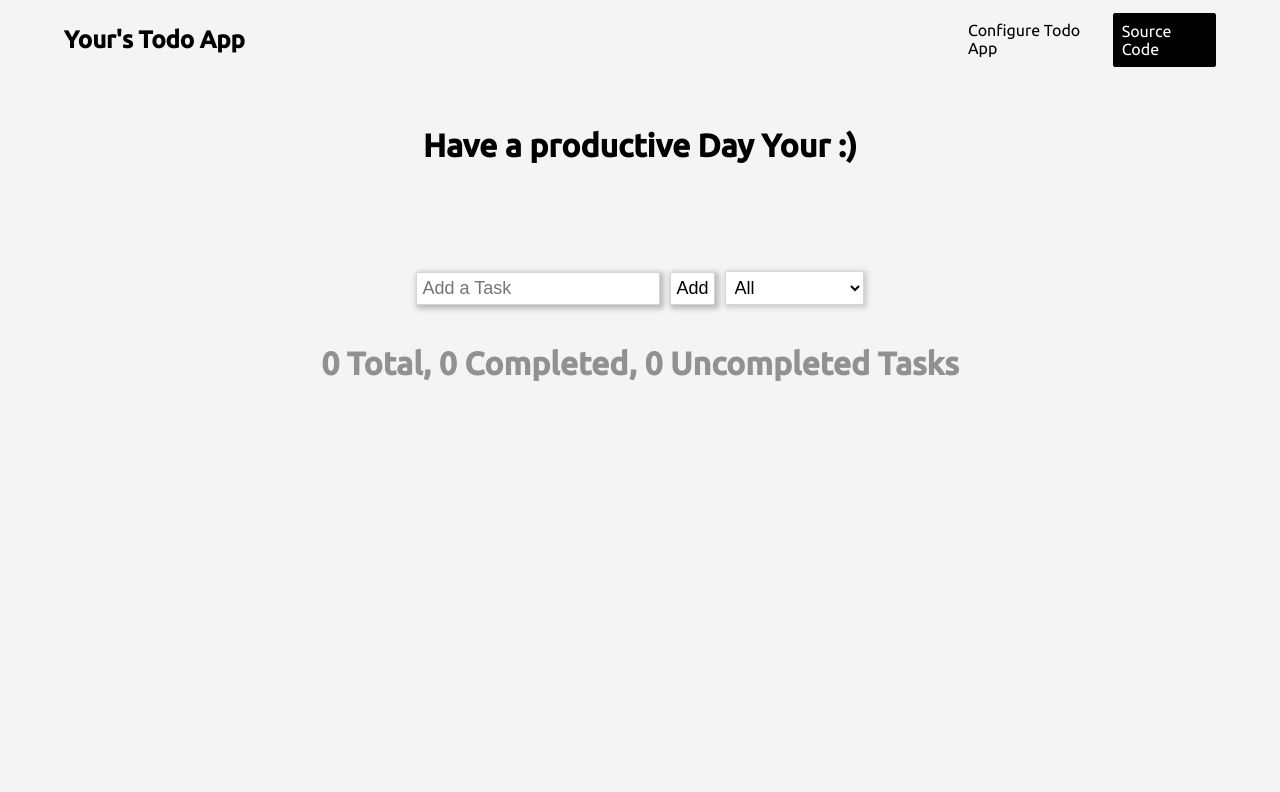
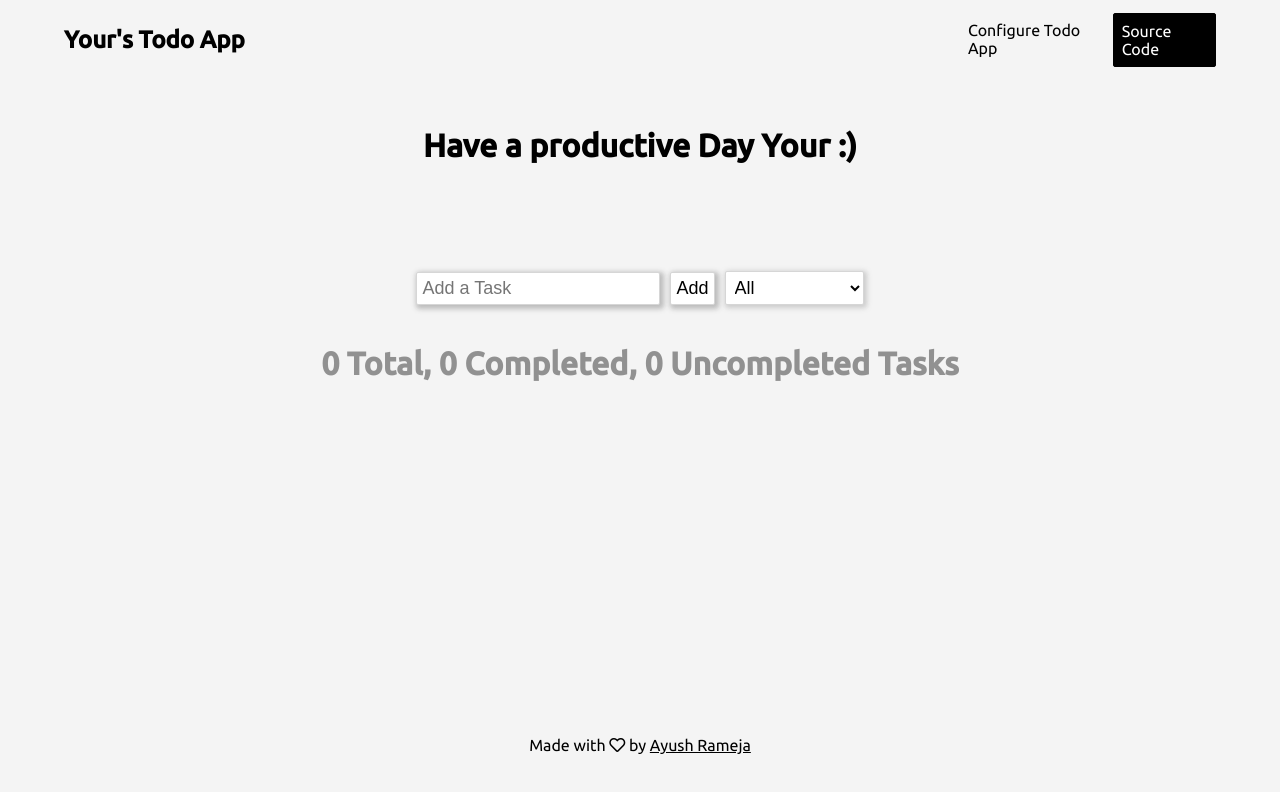
Before and after one commit to RamejaAyush/improved_todo_react, a React (Create React App) app: page /App in a window 1280 px wide. Shown: the top 792 px of the page. Built offline with nearby package versions, Linux system fonts and the light colour scheme.

Commit message:
added footer

```diff
--- a/src/components/App.js
+++ b/src/components/App.js
@@ -3,6 +3,7 @@ import { useState, useEffect } from "react";
 import { motion } from "framer-motion";
 import Form from "./Form";
 import TodoList from "./TodoList";
+import Footer from "./footer";
 
 const App = ({ name }) => {
  const [inputText, setInputText] = useState("");
@@ -34,7 +35,7 @@ const App = ({ name }) => {
    initial={{ opacity: 0 }}
    animate={{ opacity: 1 }}
    exit={{ opacity: 0 }}
-   transition={{ duration: 0.75 }}
+   transition={{ duration: 1 }}
    className="todo"
    id="Todo"
   >
@@ -54,6 +55,7 @@ const App = ({ name }) => {
     setTodos={setTodos}
     filteredTodos={filteredTodos}
    />
+   <Footer />
   </motion.div>
  );
 };
--- a/src/components/GetName.js
+++ b/src/components/GetName.js
@@ -16,7 +16,7 @@ const GetName = ({ name, setName }) => {
    initial={{ opacity: 0 }}
    animate={{ opacity: 1 }}
    exit={{ opacity: 0 }}
-   transition={{ duration: 0.75 }}
+   transition={{ duration: 1 }}
    className="name"
   >
    <div className="name-container">
--- a/src/components/Nav.js
+++ b/src/components/Nav.js
@@ -13,7 +13,10 @@ const Nav = () => {
     <h1>{name}'s Todo App</h1>
     <div className="navLinks">
      <Link to="/">Configure Todo App</Link>
-     <a href="#asd" className="cat">
+     <a
+      href="https://github.com/RamejaAyush/improved_todo_react"
+      className="cat"
+     >
       Source Code
      </a>
     </div>
--- /dev/null
+++ b/src/components/footer.js
@@ -0,0 +1,14 @@
+import "../styles/footer.css";
+
+const Footer = () => {
+ return (
+  <footer>
+   <p>
+    Made with <i class="far fa-heart"></i> by{" "}
+    <a href="https://github.com/RamejaAyush">Ayush Rameja</a>
+   </p>
+  </footer>
+ );
+};
+
+export default Footer;
--- /dev/null
+++ b/src/styles/footer.css
@@ -0,0 +1,15 @@
+footer {
+ width: 100%;
+ height: 10vh;
+ display: grid;
+ place-items: center;
+}
+
+footer p i:hover {
+ color: red;
+ transform: scale(1.2);
+}
+
+footer p a {
+ color: black;
+}
```
